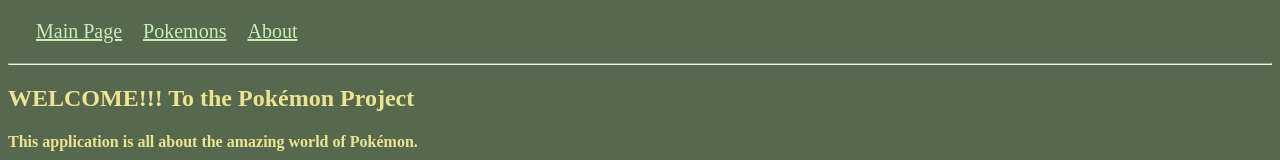
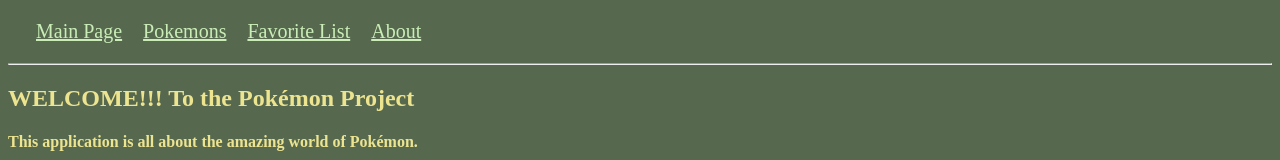
Before and after one commit to drajan-516/poke.api, a plain HTML site: page index.html in a window 1280 px wide. Shown: the top 160 px of the page. Drawn offline with Linux system fonts and the light colour scheme; files whose address does not match are found by name.

Commit message:
index.html

```diff
--- a/index.html
+++ b/index.html
@@ -12,6 +12,7 @@
     <nav>
         <a href="#/home">Main Page</a>
         <a href="#/pokemons">Pokemons</a>
+        <a href="#/favorite">Favorite List</a>
         <a href="#/about">About</a>
     </nav>
     <hr />
```
